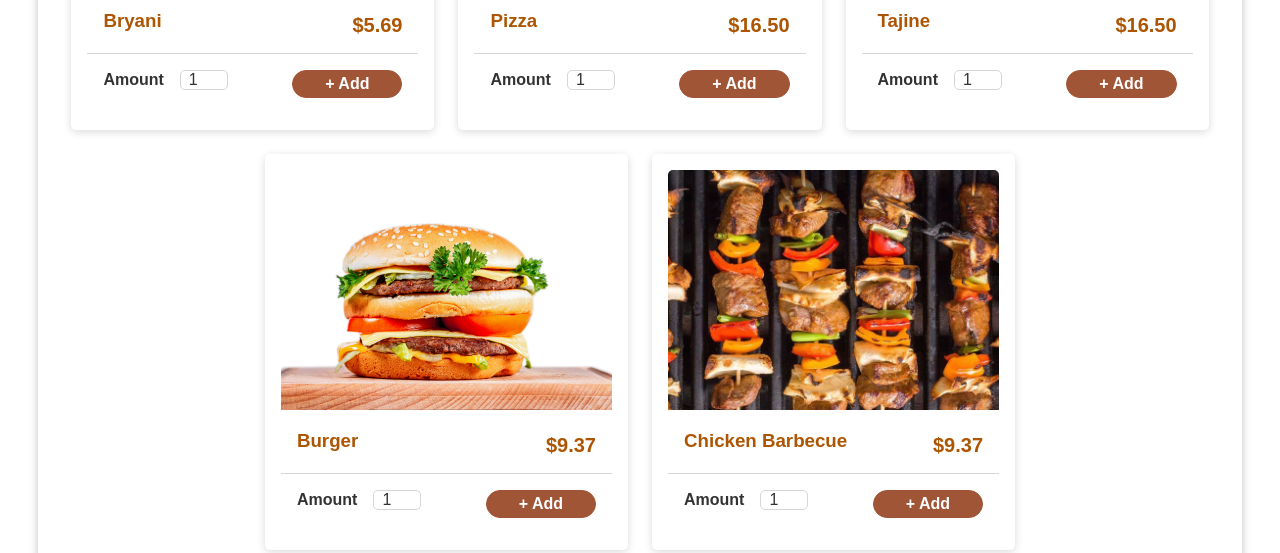
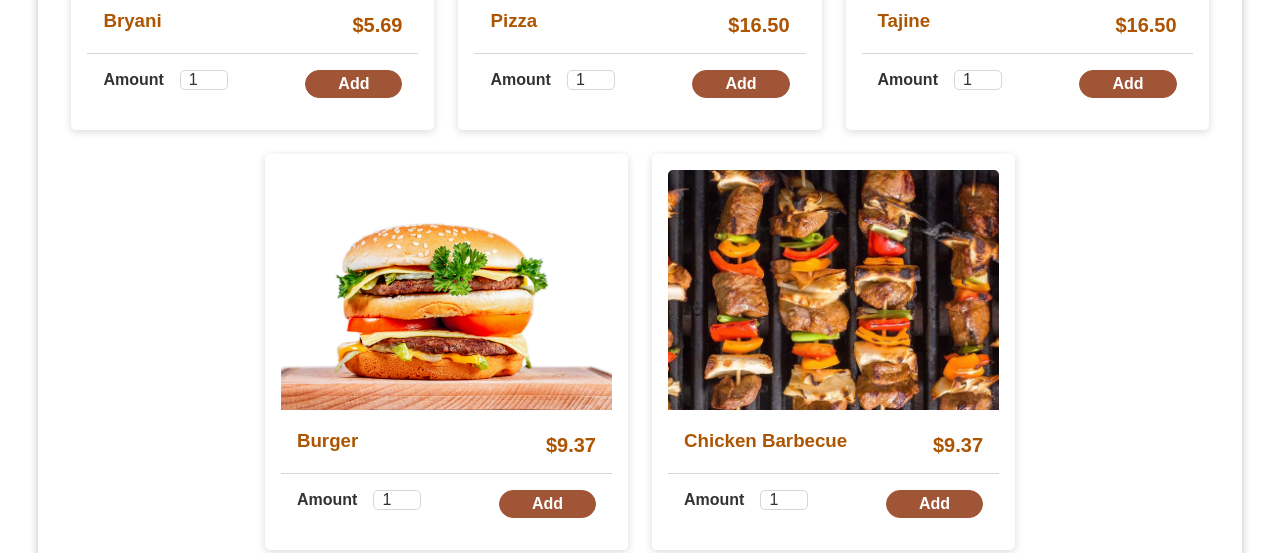
Before and after one commit to raihan2bd/hungry-hub, a React (Create React App) app: page / in a window 1280 px wide. Shown: the part 1098-1651 px from the top of the page. Built offline with nearby package versions, Linux system fonts and the light colour scheme.

Commit message:
Refactor Foods items components from the project

```diff
--- a/src/components/Meals/MealItem/MealItem.js
+++ b/src/components/Foods/FoodItem/FoodItem.js
@@ -1,11 +1,11 @@
 import React from 'react';
 
 import { cartActions } from '../../../redux/cart/cartSlice';
-import MealItemFrom from './MealItemForm';
-import classes from './MealItem.module.css';
+import FoodItemFrom from './FoodItemForm';
+import classes from './FoodItem.module.css';
 import { useDispatch } from 'react-redux';
 
-const MealItem = (props) => {
+const FoodItem = (props) => {
   const dispatch = useDispatch();
 
   const addToCartHandler = (amount) => {
@@ -29,10 +29,10 @@ const MealItem = (props) => {
         <div className={classes.price}>{price}</div>
       </div>
       <div className={classes.add_to_cart}>
-        <MealItemFrom onAddToCart={addToCartHandler} />
+        <FoodItemFrom onAddToCart={addToCartHandler} />
       </div>
     </li>
   );
 };
 
-export default MealItem;
+export default FoodItem;
--- a/src/components/Meals/MealItem/MealItemForm.js
+++ b/src/components/Foods/FoodItem/FoodItemForm.js
@@ -1,9 +1,9 @@
 import React, { useRef, useState } from 'react';
 
 import Input from '../../UI/Input';
-import classes from './MealItemForm.module.css';
+import classes from './FoodItemForm.module.css';
 
-const MealItemForm = (props) => {
+const FoodItemForm = (props) => {
   const [amountIsValid, setAmountIsValid] = useState(true);
   const amountInputRef = useRef();
   const submitHandler = (event) => {
@@ -35,9 +35,9 @@ const MealItemForm = (props) => {
           defaultValue: 1,
         }}
       />
-      <button type="submit">+ Add</button>
+      <button type="submit">Add</button>
       {!amountIsValid && <p>Please enter a valid amount length (1-5)!</p>}
     </form>
   );
 };
-export default MealItemForm;
+export default FoodItemForm;
--- a/src/components/Meals/AvailableMeals.js
+++ b/src/components/Foods/Foods.js
@@ -1,15 +1,15 @@
 import React, { useState } from 'react';
 
 import Card from '../UI/Card';
-import MealItem from './MealItem/MealItem';
+import FoodItem from './FoodItem/FoodItem';
 import BrianyImage from '../../assets/Biryani.jpg';
 import PizzaImage from '../../assets/pizza.jpg';
 import TajinImage from '../../assets/tajin.png';
 import BurgerImage from '../../assets/burger.jpg';
 import ChickenBarBQImage from '../../assets/Bar-B-Q.jpg';
-import classes from './AvailableMeals.module.css';
+import classes from './Foods.module.css';
 
-const DUMMY_MEALS = [
+const DUMMY_FOODS = [
   {
     id: 'fd1',
     name: 'Bryani',
@@ -52,16 +52,16 @@ const DUMMY_MEALS = [
   },
 ];
 
-const AvailableMeals = () => {
+const Foods = () => {
   const [searchInput, setSearchInput] = useState('');
 
   const onChangeHandler = (e) => {
     setSearchInput(e.target.value.trim())
   }
 
-  let foodItemList = DUMMY_MEALS;
+  let foodItemList = DUMMY_FOODS;
   if (searchInput.length > 0) {
-    foodItemList = DUMMY_MEALS.filter((item) =>
+    foodItemList = DUMMY_FOODS.filter((item) =>
       item.name
         .toLowerCase()
         .includes(searchInput.toLowerCase())
@@ -71,15 +71,15 @@ const AvailableMeals = () => {
   let foodList = <p>No Food Item Found!!</p>;
 
   if(foodItemList.length> 0) {
-    foodList = foodItemList.map((meal) => {
+    foodList = foodItemList.map((food) => {
       return (
-        <MealItem
-          key={meal.id}
-          id={meal.id}
-          name={meal.name}
-          description={meal.description}
-          price={meal.price}
-          img={meal.img}
+        <FoodItem
+          key={food.id}
+          id={food.id}
+          name={food.name}
+          description={food.description}
+          price={food.price}
+          img={food.img}
         />
       );
     });
@@ -98,4 +98,4 @@ const AvailableMeals = () => {
   );
 };
 
-export default AvailableMeals;
+export default Foods;
--- a/src/components/Meals/Meals.js
+++ /dev/null
@@ -1,13 +0,0 @@
-import React from 'react';
-
-import AvailableMeals from './AvailableMeals';
-
-const Meals = () => {
-  return (
-    <React.Fragment>
-      <AvailableMeals />
-    </React.Fragment>
-  );
-};
-
-export default Meals;
--- a/src/pages/HomePage.js
+++ b/src/pages/HomePage.js
@@ -2,7 +2,7 @@ import React from 'react';
 
 import classes from './HomePage.module.css'
 
-import Foods from '../components/Meals/Meals';
+import Foods from '../components/Foods/Foods';
 import Slider from '../components/Slider/Slider';
 const HomePage = () => {
   return (
```
Also changed, not shown: src/components/Foods/FoodItem/FoodItem.module.css (renamed from src/components/Meals/MealItem/MealItem.module.css), src/components/Foods/FoodItem/FoodItemForm.module.css (renamed from src/components/Meals/MealItem/MealItemForm.module.css), src/components/Foods/Foods.module.css (renamed from src/components/Meals/AvailableMeals.module.css).
